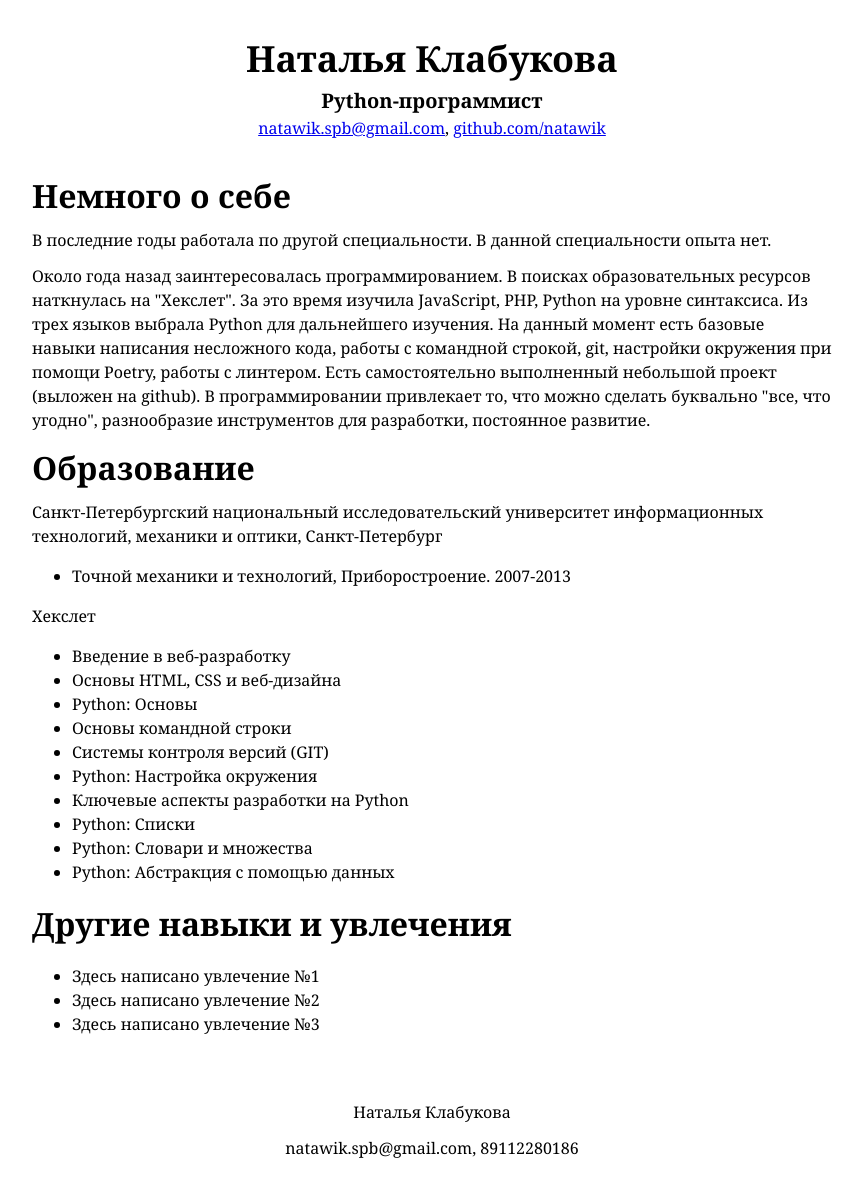
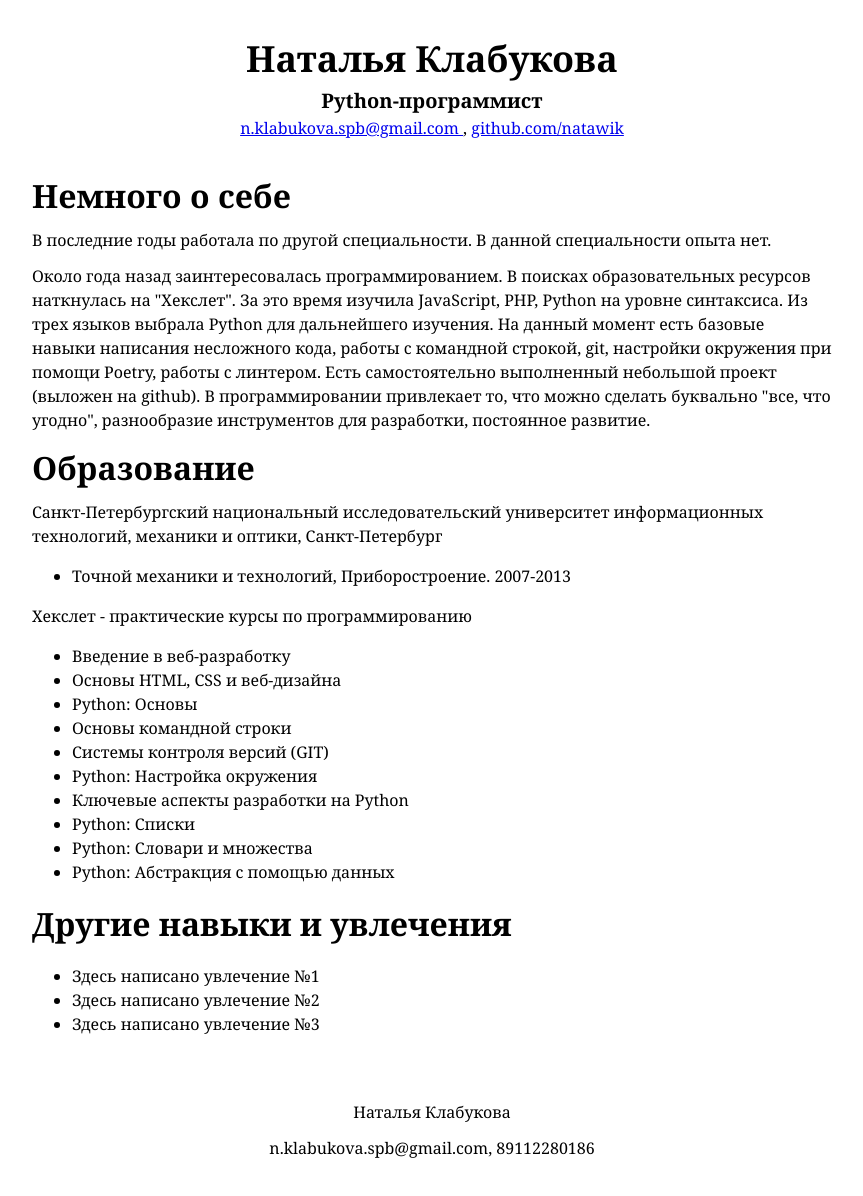
Before and after one commit to natawik/natawik.github.io, a plain HTML site: page index.html in a window 1280 px wide. Shown: the whole page, without its empty margins (208-1071 px from the left). Drawn offline with Linux system fonts and the light colour scheme.

Commit message:
Update index.html

```diff
--- a/index.html
+++ b/index.html
@@ -10,7 +10,7 @@
      <h1>Наталья Клабукова</h1>
       <h3>Python-программист</h3>
        <p>
-        <a href="mailto:natawik.spb@gmail.com">natawik.spb@gmail.com</a>,
+        <a href="mailto:n.klabukova.spb@gmail.com">n.klabukova.spb@gmail.com </a>,
         <a href="https://github.com/natawik">github.com/natawik</a>
        </p>
     </div>
@@ -32,7 +32,7 @@
          <ul>
            <li>Точной механики и технологий, Приборостроение. 2007-2013</li>
          </ul>
-        <p>Хекслет</p>
+        <p>Хекслет - практические курсы по программированию</p>
          <ul>
            <li>Введение в веб-разработку</li>
            <li>Основы HTML, CSS и веб-дизайна</li>
@@ -57,7 +57,7 @@
           Наталья Клабукова
         </p>
         <p>
-          natawik.spb@gmail.com, 89112280186
+          n.klabukova.spb@gmail.com, 89112280186
         </p>
     </div>
   </body>
```
